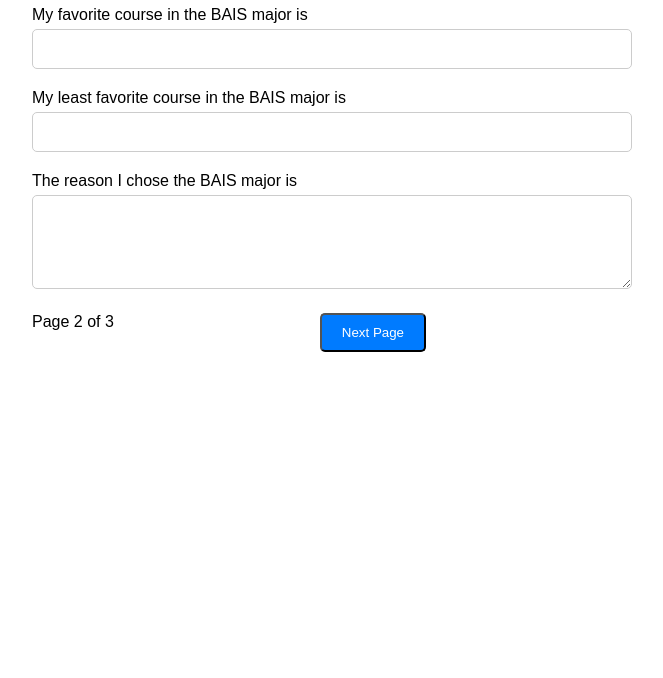
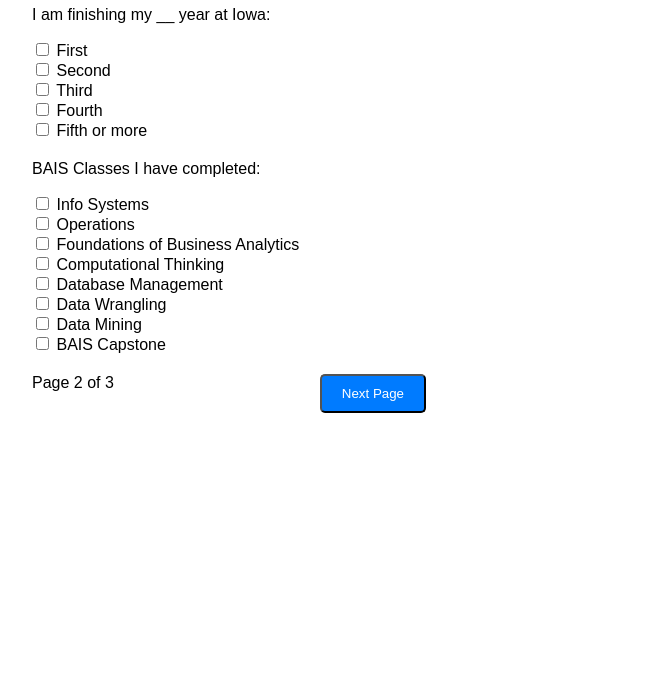
Before and after one commit to pjnitsche/pjnitsche_hw7, a plain HTML site: page pjnitsche_p2.html in a window 1280 px wide. Shown: the part 122-800 px from the top of the page, without its empty margins (308-971 px from the left). Drawn offline with Linux system fonts and the light colour scheme.

Commit message:
Edited Titles

```diff
--- a/pjnitsche_p2.html
+++ b/pjnitsche_p2.html
@@ -54,18 +54,42 @@
 </head>
 <body>
     <div class="container">
-        <h1>pjnitsche_p2</h1>
+        <h1>Business Analytics Student Survey</h1>
         <div class="question">
-            <label for="favorite_course">My favorite course in the BAIS major is</label><br>
-            <input type="text" id="favorite_course" name="favorite_course" class="answer-input">
+            <p>I am finishing my __ year at Iowa:</p>
+            <div class="answer-checkbox">
+                <input type="checkbox" id="first-year" name="year" value="first">
+                <label for="first-year">First</label><br>
+                <input type="checkbox" id="second-year" name="year" value="second">
+                <label for="second-year">Second</label><br>
+                <input type="checkbox" id="third-year" name="year" value="third">
+                <label for="third-year">Third</label><br>
+                <input type="checkbox" id="fourth-year" name="year" value="fourth">
+                <label for="fourth-year">Fourth</label><br>
+                <input type="checkbox" id="fifth-year" name="year" value="fifth">
+                <label for="fifth-year">Fifth or more</label><br>
+            </div>
         </div>
         <div class="question">
-            <label for="least_favorite_course">My least favorite course in the BAIS major is</label><br>
-            <input type="text" id="least_favorite_course" name="least_favorite_course" class="answer-input">
-        </div>
-        <div class="question">
-            <label for="reason">The reason I chose the BAIS major is</label><br>
-            <textarea id="reason" name="reason" class="answer-input" rows="4"></textarea>
+            <p>BAIS Classes I have completed:</p>
+            <div class="answer-checkbox">
+                <input type="checkbox" id="info-systems" name="classes" value="info-systems">
+                <label for="info-systems">Info Systems</label><br>
+                <input type="checkbox" id="operations" name="classes" value="operations">
+                <label for="operations">Operations</label><br>
+                <input type="checkbox" id="foundations" name="classes" value="foundations">
+                <label for="foundations">Foundations of Business Analytics</label><br>
+                <input type="checkbox" id="computational-thinking" name="classes" value="computational-thinking">
+                <label for="computational-thinking">Computational Thinking</label><br>
+                <input type="checkbox" id="database-management" name="classes" value="database-management">
+                <label for="database-management">Database Management</label><br>
+                <input type="checkbox" id="data-wrangling" name="classes" value="data-wrangling">
+                <label for="data-wrangling">Data Wrangling</label><br>
+                <input type="checkbox" id="data-mining" name="classes" value="data-mining">
+                <label for="data-mining">Data Mining</label><br>
+                <input type="checkbox" id="bais-capstone" name="classes" value="bais-capstone">
+                <label for="bais-capstone">BAIS Capstone</label><br>
+            </div>
         </div>
         <div class="page-indicator">Page 2 of 3</div>
         <button onclick="window.location.href='pjnitsche_p3.html';" class="next-button">
```
Also changed, not shown: pjnitsche_p1.html (+1 -1 lines), pjnitsche_p3.html (+1 -1 lines), pjnitsche_ty.html (+2 -1 lines).
